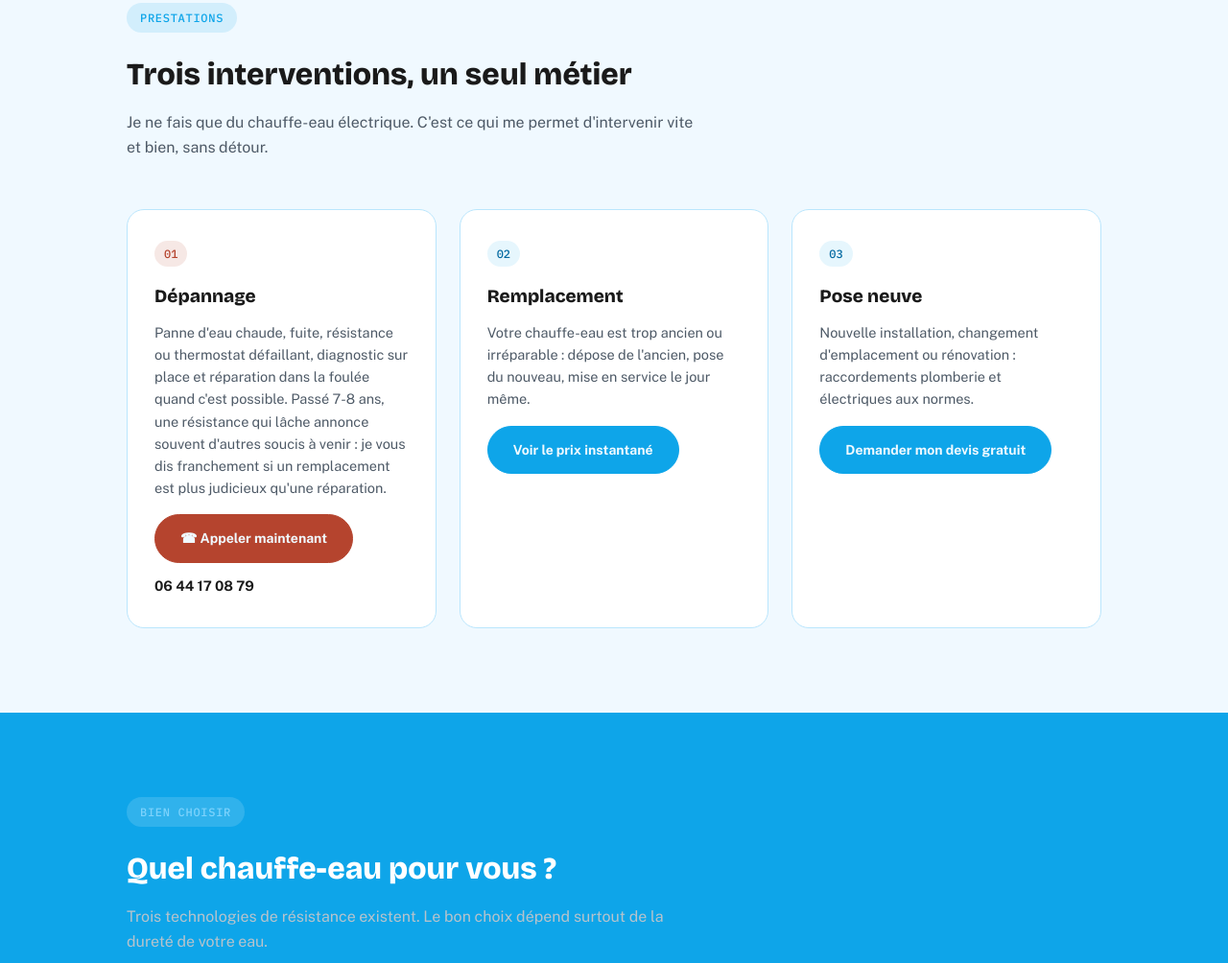
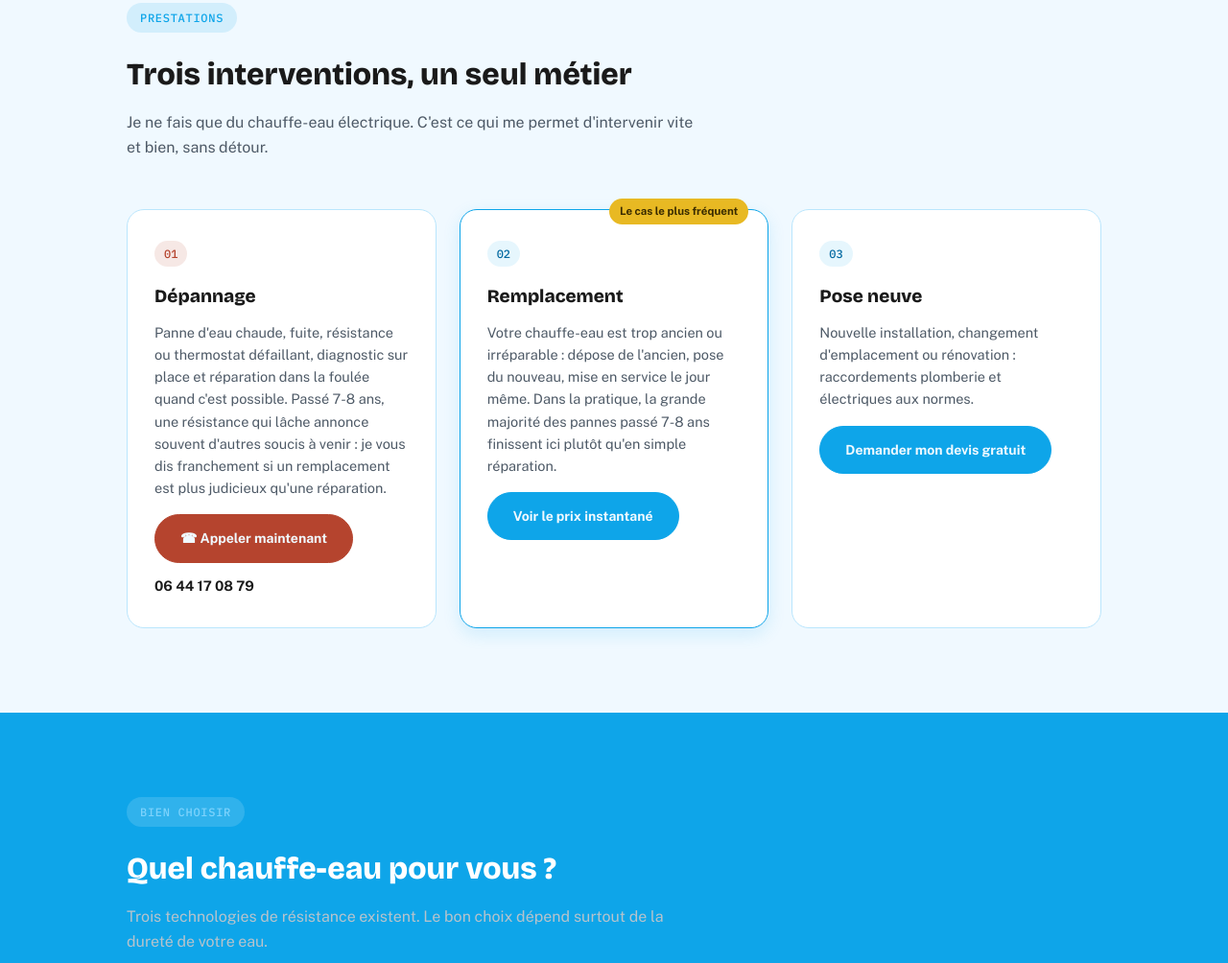
Before and after one commit to clercq83/azur-chauffe-eau-services, a plain HTML site: page index.html in a window 1280 px wide. Shown: the part 3472-4476 px from the top of the page at 96% size. Drawn offline with nearby package versions, Linux system fonts and the light colour scheme.

Commit message:
Met en avant le Remplacement comme cas le plus frequent
Selon Lionel, 80%+ des depannages passe 7-8 ans finissent en
remplacement plutot qu'en simple reparation. La carte Remplacement
se detache maintenant visuellement (bordure, ombre, badge ambre)
dans la grille des trois prestations.

Co-Authored-By: Claude Sonnet 5 <noreply@anthropic.com>

```diff
--- a/index.html
+++ b/index.html
@@ -657,10 +657,11 @@
           <span style="font-weight:700;color:var(--slate);font-size:14.5px;">06 44 17 08 79</span>
         </div>
       </div>
-      <div class="card">
+      <div class="card" style="border:1.5px solid var(--navy);box-shadow:0 6px 18px rgba(14,165,233,.14);position:relative;">
+        <span style="position:absolute;top:-12px;right:20px;background:var(--amber);color:#3A2C00;font-size:11.5px;font-weight:700;padding:4px 11px;border-radius:999px;">Le cas le plus fréquent</span>
         <div class="num">02</div>
         <h3>Remplacement</h3>
-        <p>Votre chauffe-eau est trop ancien ou irréparable : dépose de l'ancien, pose du nouveau, mise en service le jour même.</p>
+        <p>Votre chauffe-eau est trop ancien ou irréparable : dépose de l'ancien, pose du nouveau, mise en service le jour même. Dans la pratique, la grande majorité des pannes passé 7-8 ans finissent ici plutôt qu'en simple réparation.</p>
         <a href="#tarifs" class="btn btn-primary" style="margin-top:16px;display:inline-block;">Voir le prix instantané</a>
       </div>
       <div class="card">
```
